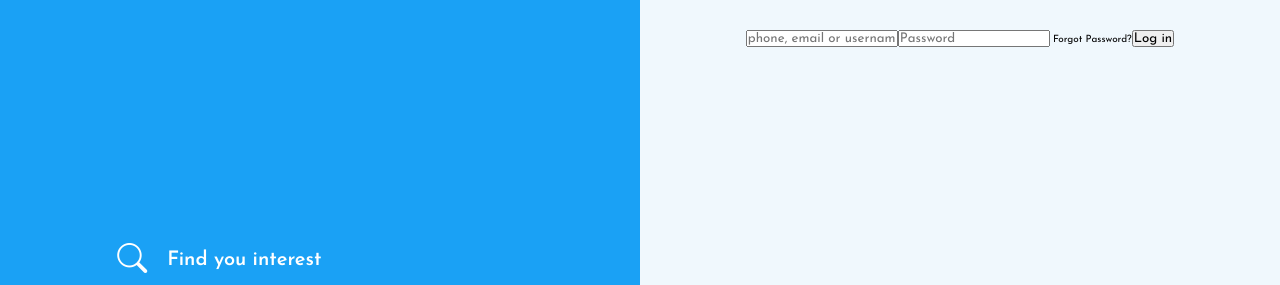
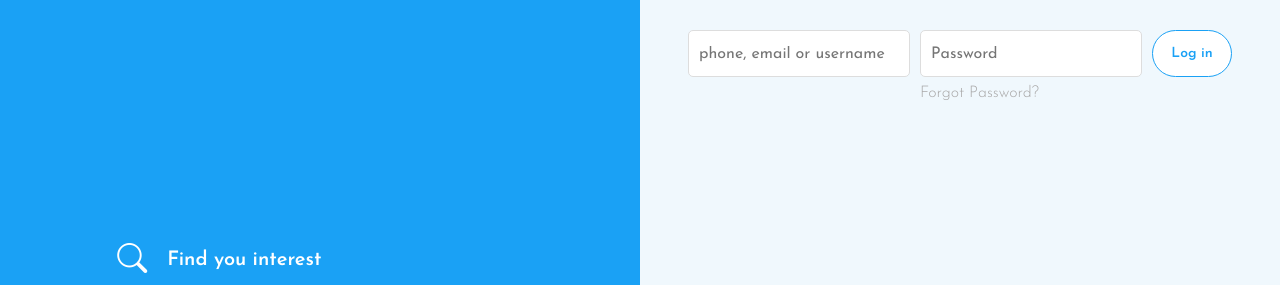
Before and after one commit to Daud94/twitter_clone, a plain HTML site: page index.html in a window 1280 px wide. Shown: the top 285 px of the page. Drawn offline with nearby package versions, Linux system fonts and the light colour scheme.

Commit message:
styling of form elements

```diff
--- a/style.css
+++ b/style.css
@@ -3,6 +3,7 @@
     margin: 0;
     padding: 0;
     font-family: "Josefin Sans", sans-serif;
+    outline: none;
 }
 
 html {
@@ -61,6 +62,49 @@ body {
     justify-content: center;
     margin-top: 3rem;
 }
+
+.right-content-form div {
+    position: relative;
+}
+.right-content-form input{
+    width: 20rem;
+    height: 4.5rem;
+    margin-right: 1rem;
+    font-size: 1.6rem;
+    padding: 0 1rem;
+    border: .1rem solid #ddd;
+    border-radius: 0.5rem;
+    background-color: white;
+}
+.right-content-form input:focus{
+    background-color: #d9ebf7;
+    transition: background-color .3s;
+}
+
+
+.right-content-form label{
+    position: absolute;
+    top: 5.5rem;
+    left: 0;
+    font-size: 1.6rem;
+    font-weight: 300;
+    color: #a7a6a6;
+}
+.btn-top{
+    width: 8rem;
+    background-color:  white;
+    color: #1aa1f5;
+    border: .1rem solid #1aa1f5;
+    border-radius: 3rem;
+    font-size: 1.4rem;
+    font-weight: bold;
+    cursor: pointer;
+    transition: .3s;
+}
+
+.btn-top:hover{
+    background-color: #d9ebf7;
+}
 .middle-content{
     position: absolute;
     top: 50%;
```
